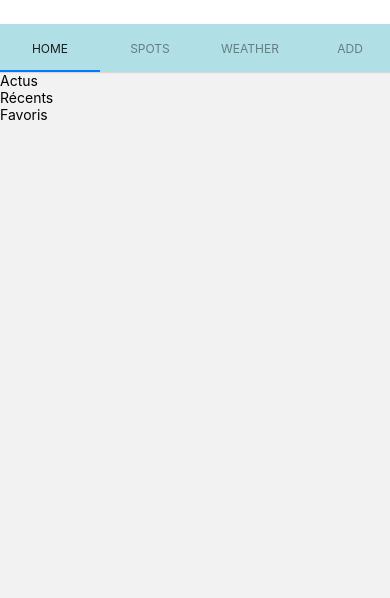
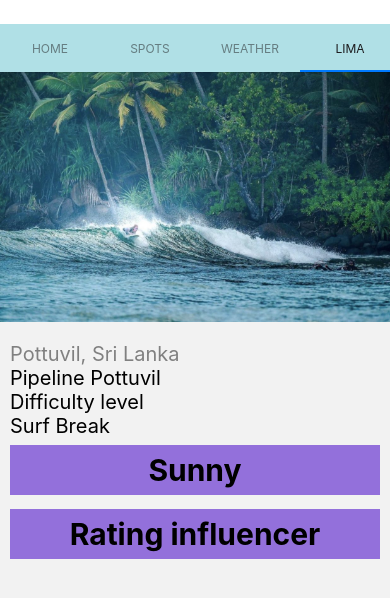
Before and after one commit to adatechschool/projet-collectif-mobile-front-surfingaway, a React Native app in the folder SurfingAway/: screen /Lima in a window 390 px wide. Shown: the top 598 px of the page. Built offline with nearby package versions, Linux system fonts and the light colour scheme.

Commit message:
setup page and first blocks

```diff
--- a/SurfingAway/App.js
+++ b/SurfingAway/App.js
@@ -6,6 +6,7 @@ import Weather from './src/screens/Weather';
 import Spots from './src/screens/Spots';
 import { NavigationContainer } from '@react-navigation/native';
 import { createMaterialTopTabNavigator } from '@react-navigation/material-top-tabs';
+import SpotPage from './src/screens/SpotPage';
 
 const heightStatus = Platform.OS === 'android' ? StatusBar.currentHeight : 24;
 
@@ -15,7 +16,7 @@ const App = () => {
 
     <NavigationContainer>
       <Tab.Navigator
-        style={{ marginTop: heightStatus }} //add this
+        style={{ marginTop: heightStatus }}
         screenOptions={{
           tabBarLabelStyle: { fontSize: 12 },
           tabBarItemStyle: { width: 100 },
@@ -25,7 +26,8 @@ const App = () => {
         <Tab.Screen name={'Home'} component={Home} />
         <Tab.Screen name={'Spots'} component={Spots} />
         <Tab.Screen name={'Weather'} component={Weather} />
-        <Tab.Screen name={'Add'} component={AddSpot} />
+        {/* <Tab.Screen name={'Add'} component={AddSpot} /> */}
+        <Tab.Screen name={'Lima'} component={SpotPage} />
       </Tab.Navigator>
     </NavigationContainer>
   );
--- a/SurfingAway/src/screens/SpotPage.js
+++ b/SurfingAway/src/screens/SpotPage.js
@@ -1,18 +1,72 @@
 import React from "react";
-import { View, Text, StyleSheet, StatusBar } from "react-native";
+import { View, Text, StyleSheet, StatusBar, Image } from "react-native";
 
 const SpotPage = () => {
     return (
         <View style={styles.container} >
-            <Text>Check that spot !</Text>
+            <Image source={require('../../assets/sri-lanka-spot.jpg')} style={styles.ImageStyle} />
+            <View style={styles.contentWrapper} >
+                <View style={styles.textWrapper} >
+                    <Text style={styles.localisation}>Pottuvil, Sri Lanka</Text>
+                    <Text style={styles.name}>Pipeline Pottuvil </Text>
+                    <Text style={styles.difficulty}>Difficulty level </Text>
+                    <Text style={styles.category}>Surf Break</Text>
+                </View>
+                <View style={styles.weatherWrapper} >
+                    <Text style={styles.textEmphase} >Sunny</Text>
+                </View>
+                <View style={styles.ratingWrapper} >
+                    <Text style={styles.textEmphase} >Rating influencer</Text>
+                </View>
+
+            </View>
         </View>
     )
 }
 
 const styles = StyleSheet.create({
     container: {
-        marginTop: StatusBar.currentHeight || 0
+        flex: 1,
     },
+    ImageStyle: {
+        width: '100%',
+        height: 250
+    },
+    contentWrapper: {
+        marginHorizontal: 10,
+        marginVertical: 20
+    },
+    textWrapper: {
+    },
+    localisation: {
+        color: 'grey',
+        fontSize: 20
+    },
+    name: {
+        fontSize: 20
+    },
+    difficulty: {
+        fontSize: 20
+    },
+    category: {
+        fontSize: 20
+    },
+    weatherWrapper: {
+        marginVertical: 7,
+        backgroundColor: 'mediumpurple',
+        alignItems: 'center',
+        paddingVertical: 7
+    },
+    ratingWrapper: {
+        marginVertical: 7,
+        backgroundColor: 'mediumpurple',
+        alignItems: 'center',
+        paddingVertical: 7
+    },
+    textEmphase: {
+        fontWeight: 'bold',
+        fontSize: 30
+    }
 })
 
 export default SpotPage
--- a/SurfingAway/src/screens/Spots.js
+++ b/SurfingAway/src/screens/Spots.js
@@ -1,10 +1,12 @@
 import React from "react";
 import { View, Text, StyleSheet, StatusBar } from "react-native";
+import SpotPage from "./SpotPage";
+import { Link } from "@react-navigation/native";
 
 const Spots = () => {
     return (
         <View style={styles.container} >
-            <Text>Spot List :</Text>
+
         </View>
     )
 }
```
Also changed, not shown: SurfingAway/assets/sri-lanka-spot.jpg (added).
